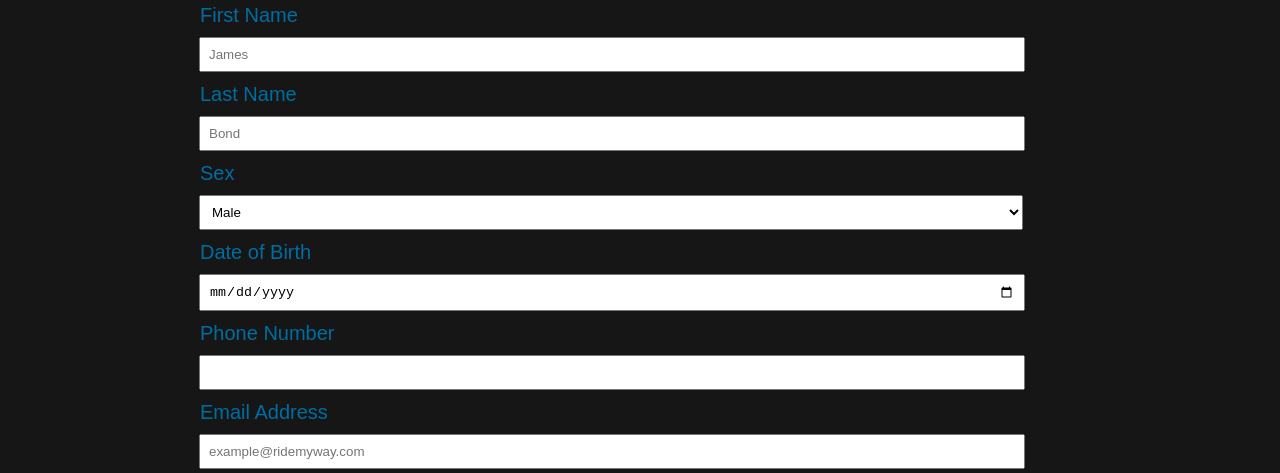
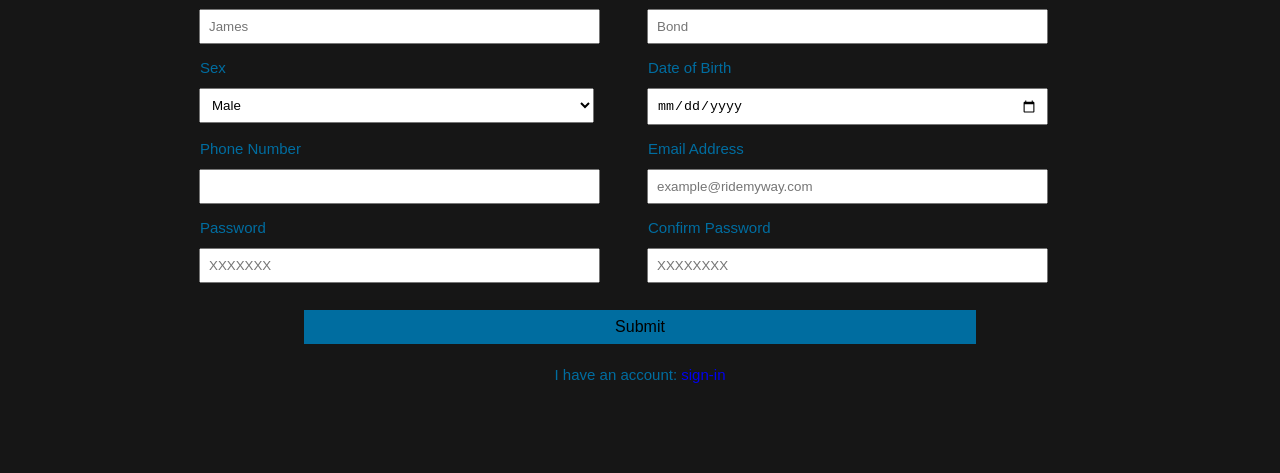
Before and after one commit to IyiKuyoro/Ride-My-Way, a plain HTML site: page UI/signup.html in a window 1280 px wide. Shown: the part 170-643 px from the top of the page. Drawn offline with Linux system fonts and the light colour scheme.

Commit message:
Adjust sign-up page

```diff
--- a/UI/Styles/style.css
+++ b/UI/Styles/style.css
@@ -435,23 +435,44 @@ aside p, #signup-form p{
     margin: 0 auto;
     width: 70%;
     margin-top: 100px;
+    margin-bottom: 100px;
     color: #006da0;
 }
 
+#signup-form h2{
+    text-align: center;
+    font-size: 18px;
+}
+
+#signup-form div{
+    float: left;
+    width: 50%;
+}
+
 #signup-form select{
-    width: 92%;
+    width: 88.2%;
+}
+
+#signup-form input{
+    width: 85%;
 }
 
 #signup-form label{
     margin-left: 8px;
+    font-size: 15px;
 }
 
 #signup-form button{
-    width: 92%;
+    margin-left: 12.5%;
+    width: 75%;
 }
 
 #signup-form p{
-    margin-left: -70px;
+    text-align: center;
+}
+
+#signupErrMsg{
+    color: red;
 }
 
 #servicesHeader{
--- a/UI/signup.html
+++ b/UI/signup.html
@@ -27,39 +27,50 @@
                 <form class="sign-up">
                     <div>
                         <label>First Name</label>
-                        <input type="text" placeholder="James">
+                        <br>
+                        <input id="first-name" type="text" placeholder="James" required>
                     </div>
                     <div>
                         <label>Last Name</label>
-                        <input type="text" placeholder="Bond">
+                        <br>
+                        <input id="last-name" type="text" placeholder="Bond" required>
                     </div>
                     <div>
                         <label>Sex</label><br>
-                        <select>
+                        <select id="sex" required>
                             <option>Male</option>
                             <option>Female</option>
                         </select>
+                    </div>
                     <div>
                         <label>Date of Birth</label>
-                        <input type="date">
+                        <br>
+                        <input id="DOB" type="date" required>
                     </div>
                     <div>
                         <label>Phone Number</label>
-                        <input type="tel">
+                        <br>
+                        <input id="phone-number" type="number" required>
                     </div>
                     <div>
                         <label>Email Address</label>
-                        <input type="email" placeholder="example@ridemyway.com">
+                        <br>
+                        <input id="email" type="email" placeholder="example@ridemyway.com" required>
                     </div>
                     <div>
                         <label>Password</label>
-                        <input type="password" placeholder="XXXXXXX">
+                        <br>
+                        <input id="password" type="password" placeholder="XXXXXXX" required>
                     </div>
                     <div>
                         <label>Confirm Password</label>
-                        <input type="password" placeholder="XXXXXXXX">
+                        <br>
+                        <input id="password-confirm" type="password" placeholder="XXXXXXXX" required>
                     </div>
-                    <button class="button" type="submit">Submit</button>
+                    <div>
+                        <p id="signupErrMsg"></p>
+                    </div>
+                    <button id="sign-up-btn" class="button" type="submit">Submit</button>
                 </form>
                 <p>I have an account: <a href="index.html">sign-in</a></p>
             </div>
```
Also changed, not shown: UI/scripts/main.js (+11 -2 lines).
